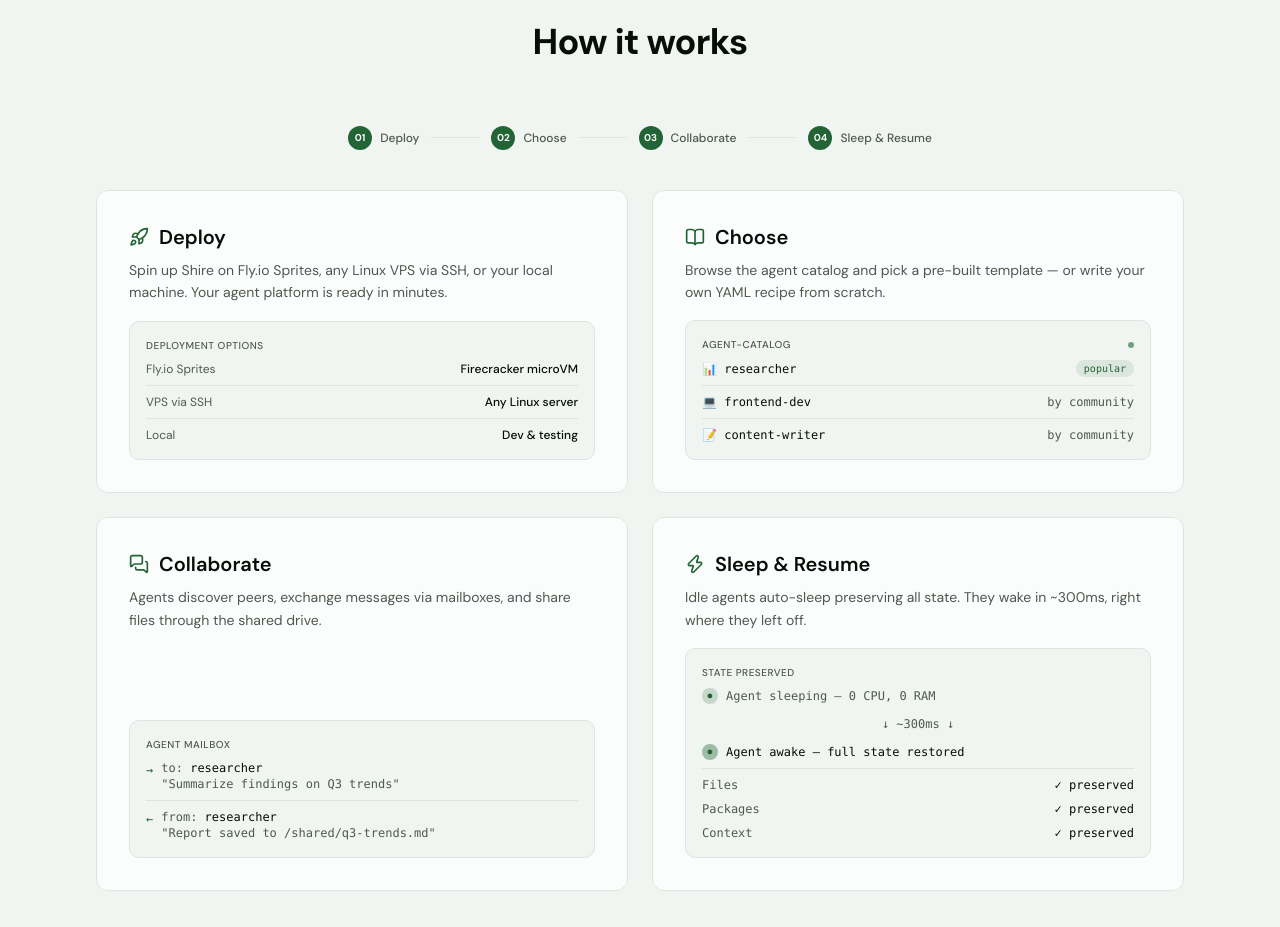
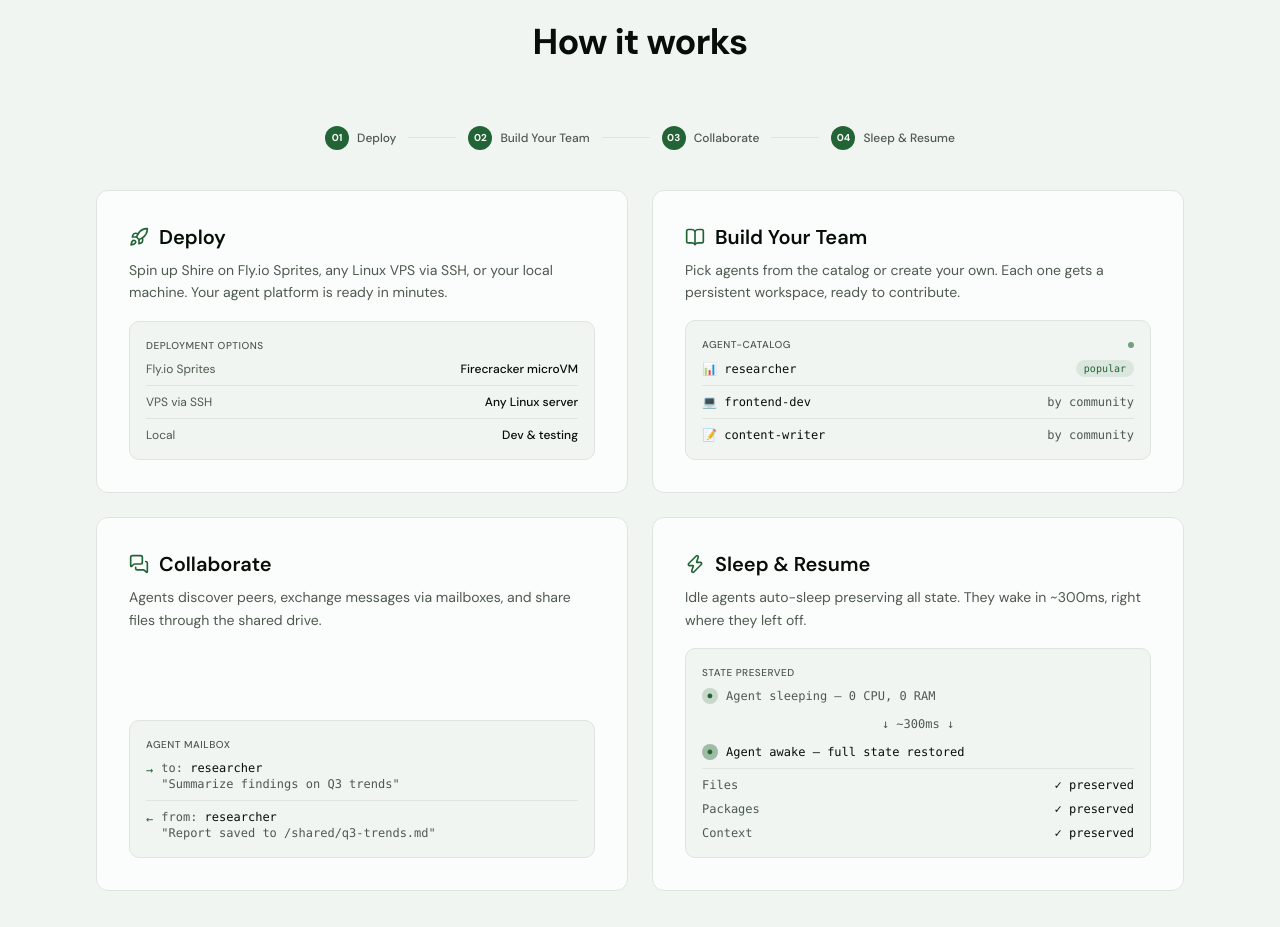
Before and after one commit to victor36max/shire-website, a Next.js app: page / in a window 1280 px wide. Shown: the part 2380-3307 px from the top of the page. Built offline with nearby package versions, Linux system fonts and the light colour scheme.

Commit message:
Rename step 2 from "Choose" to "Build Your Team"
More evocative framing — agents as team members, not config items.

Co-Authored-By: Claude Opus 4.6 <noreply@anthropic.com>

```diff
--- a/components/sections/how-it-works.tsx
+++ b/components/sections/how-it-works.tsx
@@ -13,10 +13,10 @@ const steps = [
   },
   {
     number: "02",
-    title: "Choose",
+    title: "Build Your Team",
     icon: BookOpen,
     description:
-      "Browse the agent catalog and pick a pre-built template — or write your own YAML recipe from scratch.",
+      "Pick agents from the catalog or create your own. Each one gets a persistent workspace, ready to contribute.",
   },
   {
     number: "03",
```
